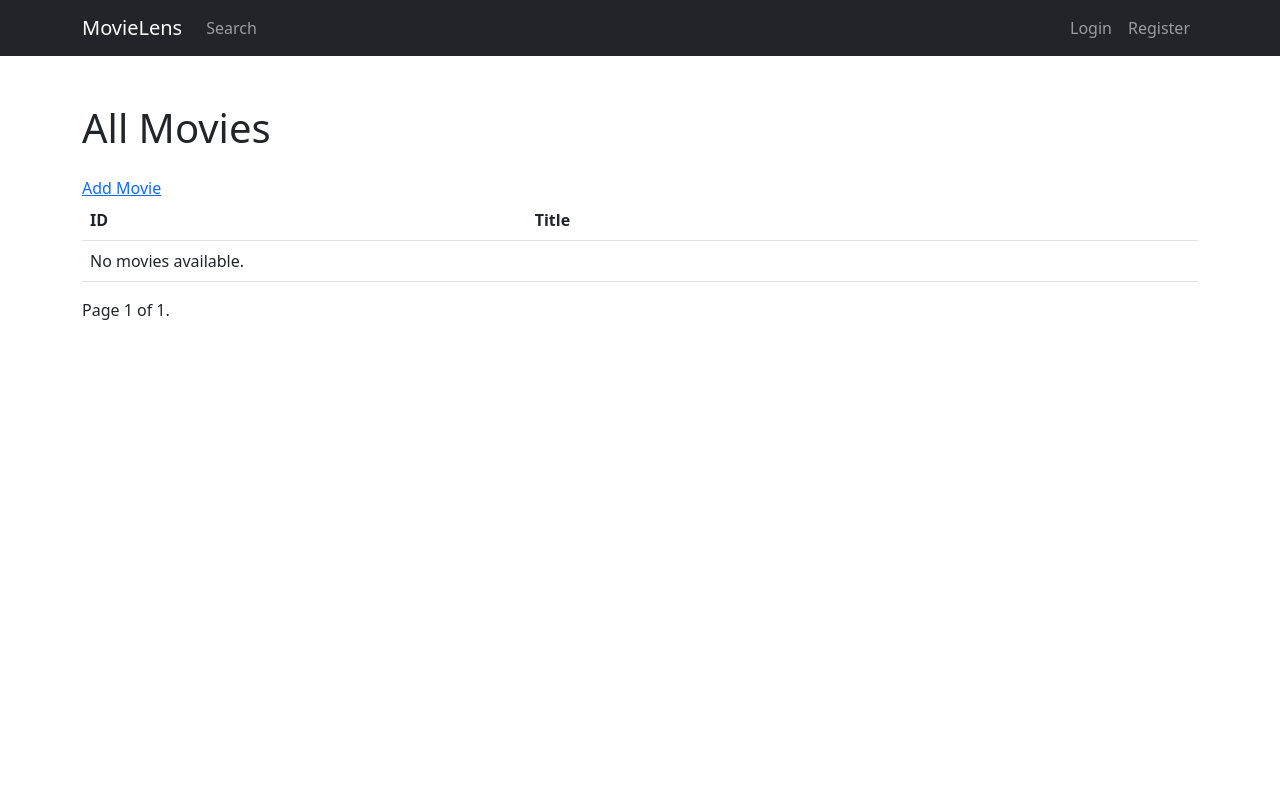
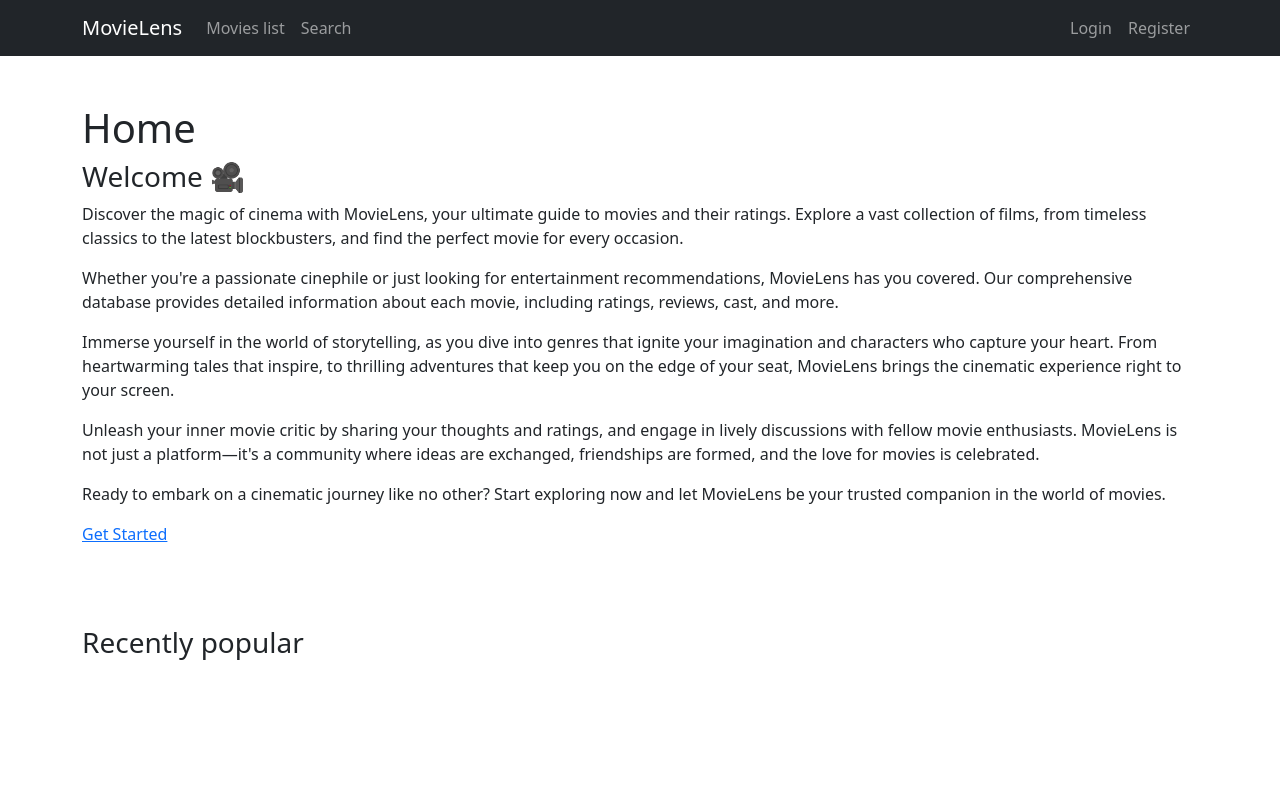
Before and after one commit to szmanda/adv-lab, a Django app: page / in a window 1280 px wide. Run offline with Django 4.2, Linux system fonts and the light colour scheme; data that the repository does not hold is empty; some libraries are stand-ins or nearby versions.

Commit message:
New home page

```diff
--- a/assignment3/movielens/userview/templates/userview/admin_page.html
+++ b/assignment3/movielens/userview/templates/userview/admin_page.html
@@ -4,11 +4,11 @@
 {%load crispy_forms_tags %}
 <div class="container py-5">
     <h1>Admin Page</h1>
-    <h3>New Movie<h3>
+    <h3>New Movie</h3>
     <form method="POST">
         {% csrf_token %}
         {{ form|crispy }}
-        <button class="btn btn-primary" type="submit">Login</button>
+        <button class="btn btn-primary" type="submit">Save</button>
     </form>
 </div>
 {% endblock %}
--- a/assignment3/movielens/userview/templates/userview/base.html
+++ b/assignment3/movielens/userview/templates/userview/base.html
@@ -10,7 +10,7 @@
 <body>
   <nav class="navbar navbar-expand-lg navbar-dark bg-dark">
     <div class="container">
-      <a class="navbar-brand" href="{% url 'movies_list' %}">MovieLens</a>
+      <a class="navbar-brand" href="{% url 'home_page' %}">MovieLens</a>
       <button class="navbar-toggler" type="button" data-bs-toggle="collapse" data-bs-target="#navbarNav"
         aria-controls="navbarNav" aria-expanded="false" aria-label="Toggle navigation">
         <span class="navbar-toggler-icon"></span>
@@ -22,6 +22,9 @@
             <a class="nav-link" href="{% url 'rated' %}">My rated movies</a>
           </li>
           {% endif %}
+          <li class="nav-item">
+            <a class="nav-link" href="{% url 'movies_list' %}">Movies list</a>
+          </li>
           <li class="nav-item">
             <a class="nav-link" href="{% url 'search' %}">Search</a>
           </li>
--- /dev/null
+++ b/assignment3/movielens/userview/templates/userview/home_page.html
@@ -0,0 +1,48 @@
+{% extends "userview/base.html" %}
+
+{% block content %}
+{%load crispy_forms_tags %}
+<div class="container py-5">
+    <h1>Home</h1>
+
+    <h3>Welcome 🎥</h3>
+    <p>Discover the magic of cinema with MovieLens, your ultimate guide to movies and their ratings. Explore a vast collection of films, from timeless classics to the latest blockbusters, and find the perfect movie for every occasion.</p>
+    <p>Whether you're a passionate cinephile or just looking for entertainment recommendations, MovieLens has you covered. Our comprehensive database provides detailed information about each movie, including ratings, reviews, cast, and more.</p>
+    <p>Immerse yourself in the world of storytelling, as you dive into genres that ignite your imagination and characters who capture your heart. From heartwarming tales that inspire, to thrilling adventures that keep you on the edge of your seat, MovieLens brings the cinematic experience right to your screen.</p>
+    <p>Unleash your inner movie critic by sharing your thoughts and ratings, and engage in lively discussions with fellow movie enthusiasts. MovieLens is not just a platform—it's a community where ideas are exchanged, friendships are formed, and the love for movies is celebrated.</p>
+    <p>Ready to embark on a cinematic journey like no other? Start exploring now and let MovieLens be your trusted companion in the world of movies.</p>
+    <a class="button" href="{% url 'register' %}">Get Started</a>
+
+    <div style="height: 5em"></div>
+
+    <h3>Recently popular</h3>
+    <div class="list-group">
+        {% for movie in recently_popular_movies %}
+        <a href="/movie/{{movie.id}}" class="list-group-item list-group-item-action flex-column align-items-start" aria-current="true">
+            <div class="d-flex w-100 justify-content-between">
+                <h5 class="mb-1" style="display: inline-block; width: 50%">{{ movie.title }}</h5>
+                  <small>
+                    {% if 1 <= movie.average_rating %}⭐{% endif %}
+                    {% if 2 <= movie.average_rating %}⭐{% endif %}
+                    {% if 3 <= movie.average_rating %}⭐{% endif %}
+                    {% if 4 <= movie.average_rating %}⭐{% endif %}
+                    {% if 5 <= movie.average_rating %}⭐{% endif %}
+                  </small>
+                <small style="display: inline-block; width: 20%">
+                    {% for genre in movie.genres.all %}
+                    {{ genre.name }}
+                    {% endfor %}
+                </small>
+              </div>
+          </a>
+          {% endfor %}
+    </div>
+
+    <div style="height: 5em"></div>
+
+    {% if user.is_authenticated %}
+        <h3>Your reccomendations</h3>
+
+    {% endif %}
+</div>
+{% endblock %}
--- a/assignment3/movielens/userview/urls.py
+++ b/assignment3/movielens/userview/urls.py
@@ -2,7 +2,7 @@ from django.urls import path
 from . import views
 
 urlpatterns = [
-    path("", views.IndexView.as_view(), name="movies_list"),
+    path("list", views.IndexView.as_view(), name="movies_list"),
     path("genre/<int:pk>", views.GenreView.as_view(), name="genre_detail"),
     path("movie/<int:pk>", views.MovieView.as_view(), name="movie_detail"),
     path("movie/add", views.movie_add, name="movie_add"),
@@ -16,5 +16,6 @@ urlpatterns = [
     path("login", views.login_request, name="login"),
     path("logout", views.logout_request, name="logout"),
     path("search", views.search, name="search"),
-    path("admin_page", views.admin_page, name="admin_page")
+    path("admin_page", views.admin_page, name="admin_page"),
+    path("", views.home_page, name="home_page"),
 ]
--- a/assignment3/movielens/userview/views.py
+++ b/assignment3/movielens/userview/views.py
@@ -254,3 +254,13 @@ def admin_page(request):
         return render(request, 'userview/admin_page.html', {'form': form})
     else:
         return redirect("login")
+
+## home page with list of recently popular films
+def home_page(request):
+    movies = Movie.objects.order_by('-average_rating')[:5]
+
+    template = loader.get_template('userview/home_page.html')
+    context = {
+        'recently_popular_movies': movies
+    }
+    return HttpResponse(template.render(context, request))
```
